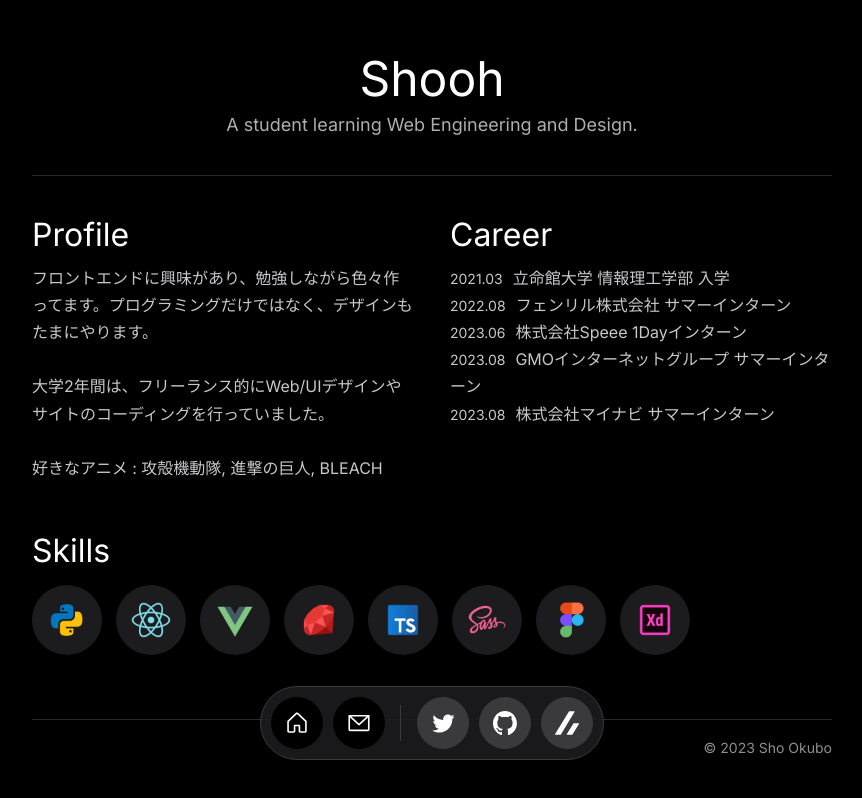
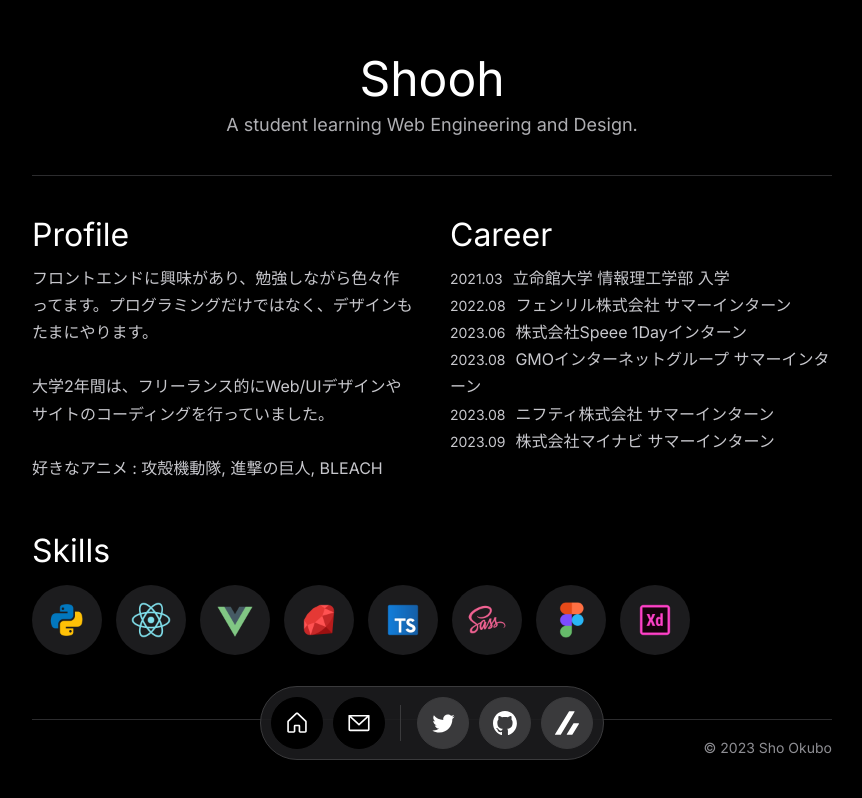
Before and after one commit to shooh25/shooh, a Next.js app: page /about in a window 1280 px wide. Shown: the whole page, without its empty margins (208-1070 px from the left). Built offline with nearby package versions, Linux system fonts and the light colour scheme.

Commit message:
update carrer

```diff
--- a/src/pages/about.tsx
+++ b/src/pages/about.tsx
@@ -66,7 +66,10 @@ const About = () => {
                 <span>2023.08</span>GMOインターネットグループ サマーインターン
               </p>
               <p>
-                <span>2023.08</span>株式会社マイナビ サマーインターン
+                <span>2023.08</span>ニフティ株式会社 サマーインターン
+              </p>
+              <p>
+                <span>2023.09</span>株式会社マイナビ サマーインターン
               </p>
             </div>
           </div>
```
